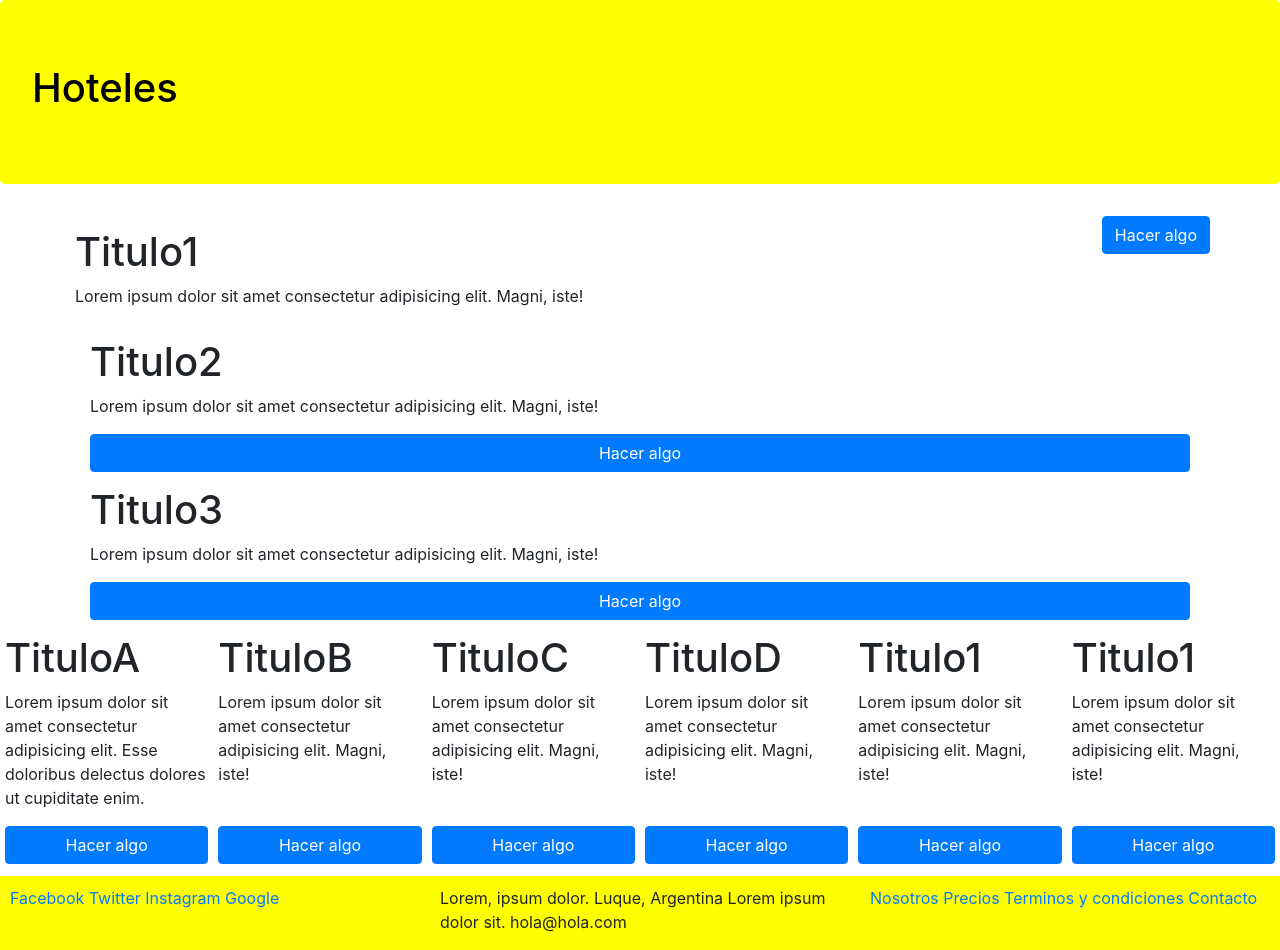
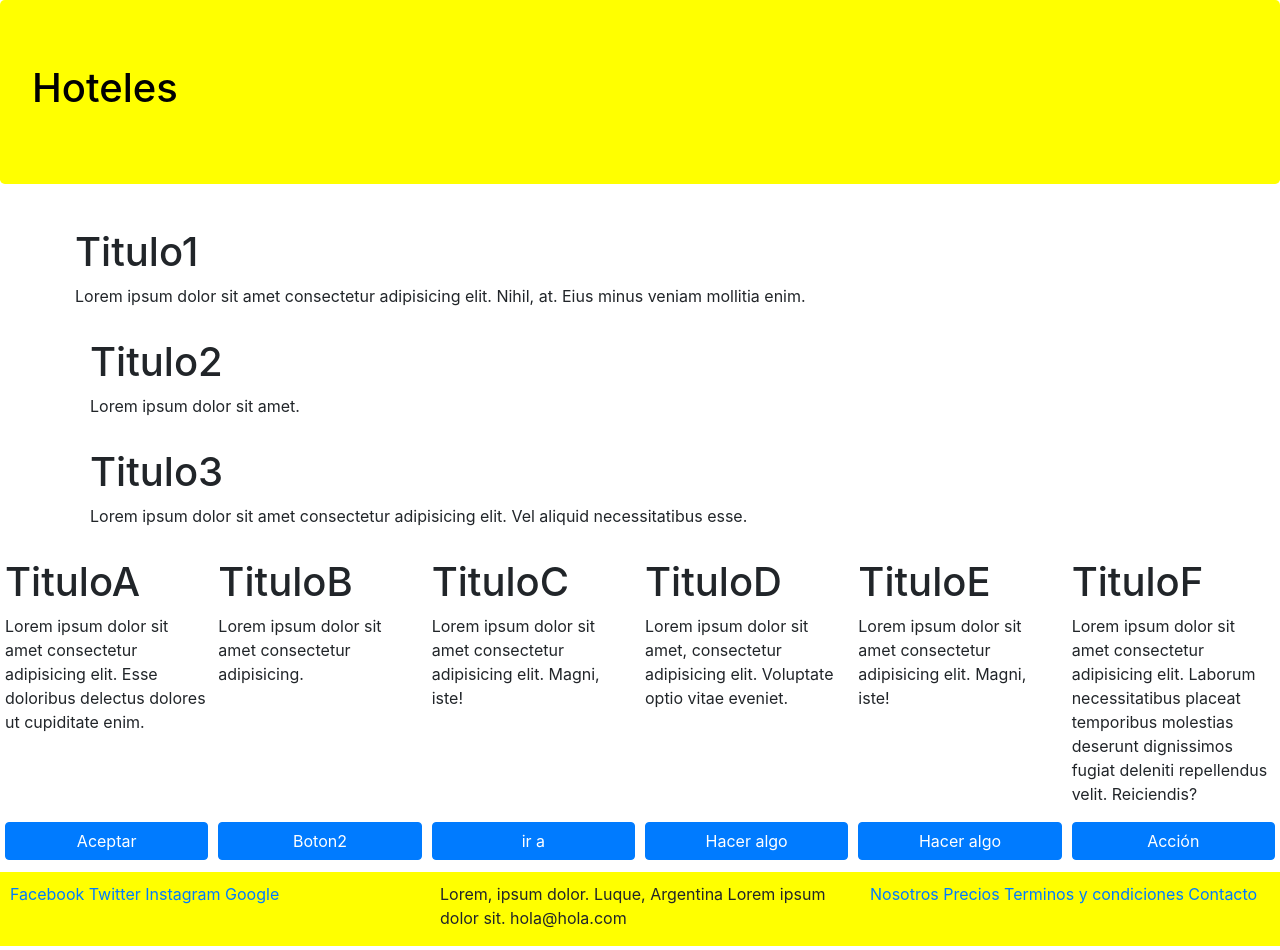
Before and after one commit to porfirioR/CourseraBootstrap, a website: page index.html in a window 1280 px wide. Drawn offline with nearby package versions, Linux system fonts and the light colour scheme.

Commit message:
Update index.html

```diff
--- a/index.html
+++ b/index.html
@@ -22,31 +22,20 @@
       <div class="card-hotel d-flex flex-column justify-content-between">
         <div>
           <h1>Titulo1</h1>
-        </div>
-        <p>Lorem ipsum dolor sit amet consectetur adipisicing elit. Magni, iste!</p>
-      </div>
-      <div>
-        <div>
-          <button class="btn btn-primary btn-reserva">Hacer algo</button>
+          <p>Lorem ipsum dolor sit amet consectetur adipisicing elit. Nihil, at. Eius minus veniam mollitia enim.</p>
         </div>
       </div>
     </div>
     <div class="card-hotel d-flex flex-column justify-content-between">
       <div>
         <h1>Titulo2</h1>
-      </div>
-      <p>Lorem ipsum dolor sit amet consectetur adipisicing elit. Magni, iste!</p>
-      <div>
-        <button class="btn btn-primary btn-reserva">Hacer algo</button>
+        <p>Lorem ipsum dolor sit amet.</p>
       </div>
     </div>
     <div class="card-hotel d-flex flex-column justify-content-between">
       <div>
         <h1>Titulo3</h1>
-        <p>Lorem ipsum dolor sit amet consectetur adipisicing elit. Magni, iste!</p>
-      </div>
-      <div>
-        <button class="btn btn-primary btn-reserva">Hacer algo</button>
+        <p>Lorem ipsum dolor sit amet consectetur adipisicing elit. Vel aliquid necessitatibus esse.</p>
       </div>
     </div>
   </div>
@@ -57,12 +46,39 @@
         <p>Lorem ipsum dolor sit amet consectetur adipisicing elit. Esse doloribus delectus dolores ut cupiditate enim.</p>
       </div>
       <div>
+        <button class="btn btn-primary btn-reserva">Aceptar</button>
+      </div>
+    </div>
+    <div class="card-hotel d-flex flex-column justify-content-between">
+      <div>
+        <h1>TituloB</h1>
+        <p>Lorem ipsum dolor sit amet consectetur adipisicing.</p>
+      </div>
+      <div>
+        <button class="btn btn-primary btn-reserva">Boton2</button>
+      </div>
+    </div>
+    <div class="card-hotel d-flex flex-column justify-content-between">
+      <div>
+        <h1>TituloC</h1>
+        <p>Lorem ipsum dolor sit amet consectetur adipisicing elit. Magni, iste!</p>
+      </div>
+      <div>
+        <button class="btn btn-primary btn-reserva">ir a</button>
+      </div>
+    </div>
+    <div class="card-hotel d-flex flex-column justify-content-between">
+      <div>
+        <h1>TituloD</h1>
+        <p>Lorem ipsum dolor sit amet, consectetur adipisicing elit. Voluptate optio vitae eveniet.</p>
+      </div>
+      <div>
         <button class="btn btn-primary btn-reserva">Hacer algo</button>
       </div>
     </div>
     <div class="card-hotel d-flex flex-column justify-content-between">
       <div>
-        <h1>TituloB</h1>
+        <h1>TituloE</h1>
         <p>Lorem ipsum dolor sit amet consectetur adipisicing elit. Magni, iste!</p>
       </div>
       <div>
@@ -71,51 +87,24 @@
     </div>
     <div class="card-hotel d-flex flex-column justify-content-between">
       <div>
-        <h1>TituloC</h1>
-        <p>Lorem ipsum dolor sit amet consectetur adipisicing elit. Magni, iste!</p>
+        <h1>TituloF</h1>
+        <p>Lorem ipsum dolor sit amet consectetur adipisicing elit. Laborum necessitatibus placeat temporibus molestias deserunt dignissimos fugiat deleniti repellendus velit. Reiciendis?</p>
       </div>
       <div>
-        <button class="btn btn-primary btn-reserva">Hacer algo</button>
-      </div>
-    </div>
-    <div class="card-hotel d-flex flex-column justify-content-between">
-      <div>
-        <h1>TituloD</h1>
-        <p>Lorem ipsum dolor sit amet consectetur adipisicing elit. Magni, iste!</p>
-      </div>
-      <div>
-        <button class="btn btn-primary btn-reserva">Hacer algo</button>
-      </div>
-    </div>
-    <div class="card-hotel d-flex flex-column justify-content-between">
-      <div>
-        <h1>Titulo1</h1>
-        <p>Lorem ipsum dolor sit amet consectetur adipisicing elit. Magni, iste!</p>
-      </div>
-      <div>
-        <button class="btn btn-primary btn-reserva">Hacer algo</button>
-      </div>
-    </div>
-    <div class="card-hotel d-flex flex-column justify-content-between">
-      <div>
-        <h1>Titulo1</h1>
-        <p>Lorem ipsum dolor sit amet consectetur adipisicing elit. Magni, iste!</p>
-      </div>
-      <div>
-        <button class="btn btn-primary btn-reserva">Hacer algo</button>
+        <button class="btn btn-primary btn-reserva">Acción</button>
       </div>
     </div>
   </div>
   </div>
   <footer>
     <div class="row">
-      <div class="col-sm-4">
+      <div class="col-sm-4 align-items-start">
         <a href="http://www.facebbok.com">Facebook</a>
         <a href="http://www.twitter.com">Twitter</a>
         <a href="http://www.instagram.com">Instagram</a>
         <a href="http://www.google.com">Google</a>
       </div>
-      <div class="col-sm-4">
+      <div class="col-sm-4 align-items-center">
         <address>
           Lorem, ipsum dolor. Luque, Argentina
           Lorem ipsum dolor sit.
```
